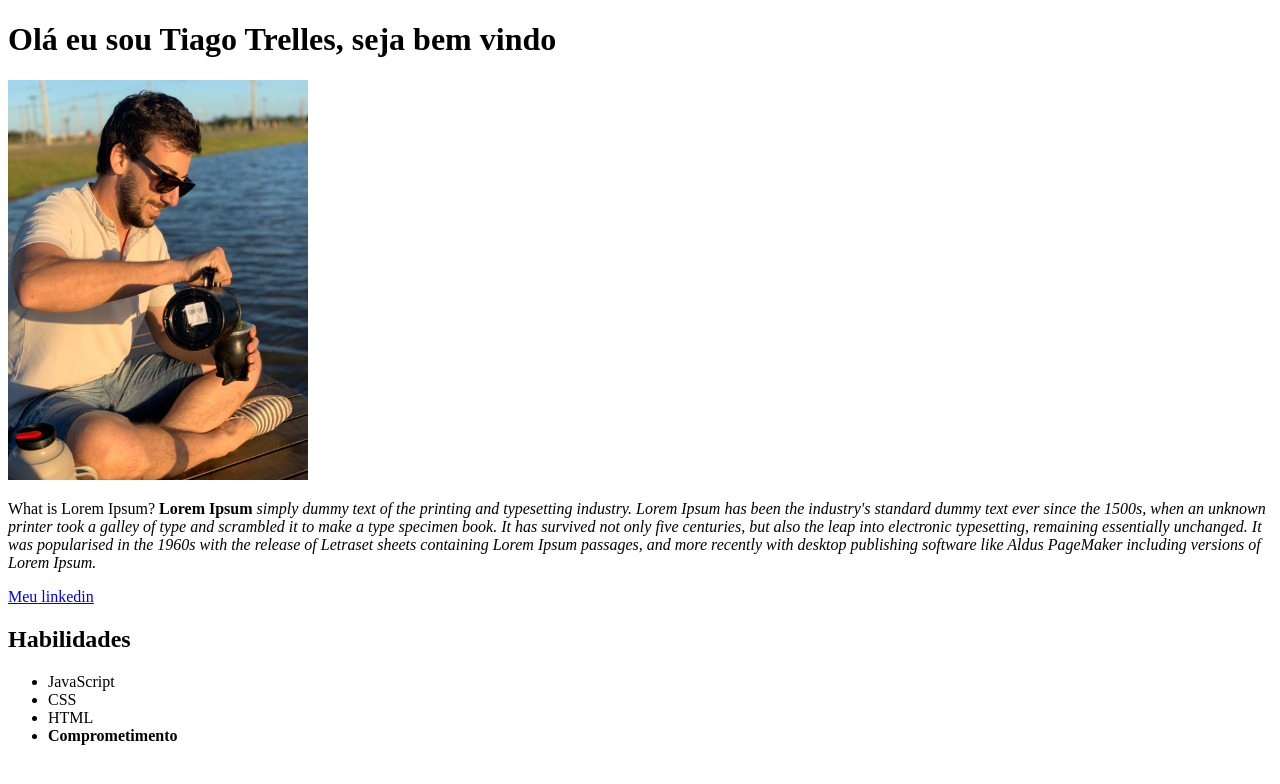
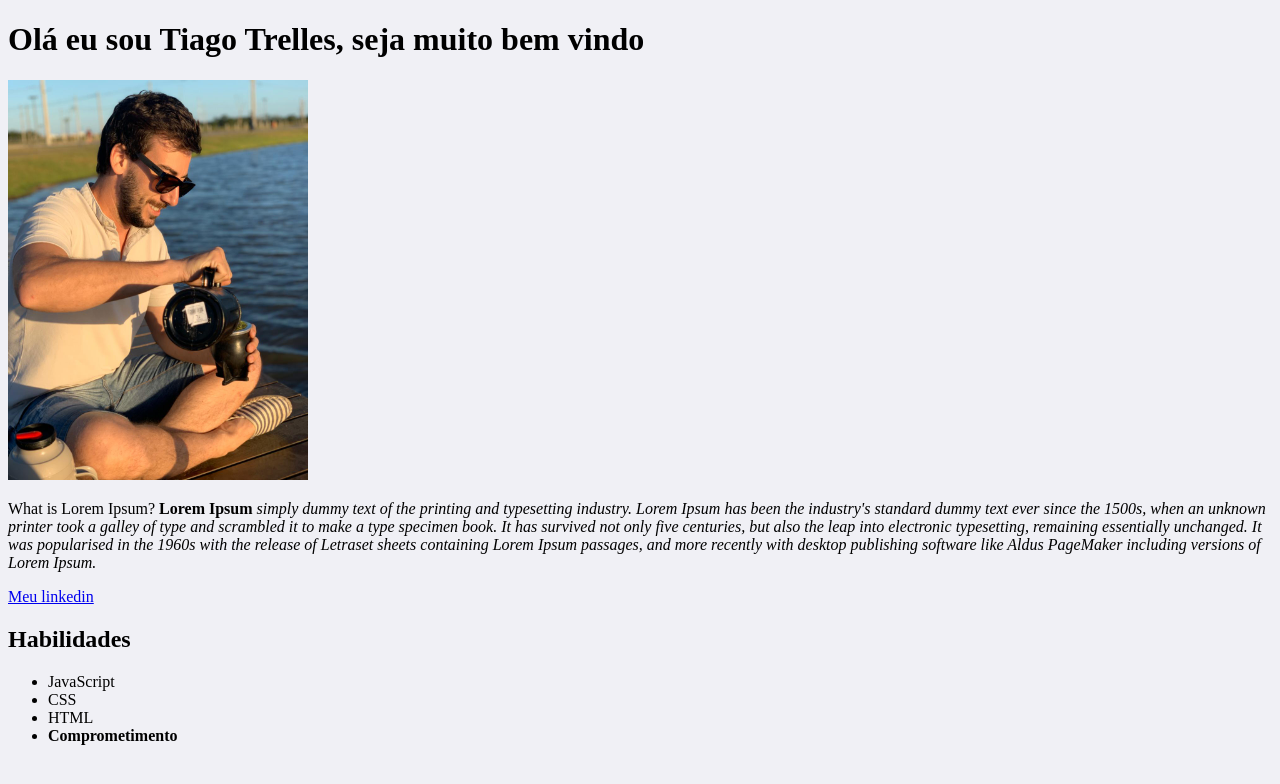
Before and after one commit to TiagoTrelles/TiagoTrelles.github.io, a plain HTML site: page index.html in a window 1280 px wide. Drawn offline with Linux system fonts and the light colour scheme.

Commit message:
changing background

```diff
--- a/Css/Estilo.css
+++ /dev/null
@@ -1,3 +0,0 @@
-body{
-    background: #008b8b;
-}
--- a/index.html
+++ b/index.html
@@ -5,11 +5,16 @@
     <meta http-equiv="X-UA-Compatible" content="IE=edge">
     <meta name="viewport" content="width=device-width, initial-scale=1.0">
     <title>Meu Portifólio</title>
-    <link hel="stylesheet" type="text/css" href="Css/Estilo.css">
+    <link rel="stylesheet" type="text/CSS" href="style.css">
+    <style>
+       /*  body {
+            background-color: rgb(240, 240, 245);
+        } */
+    </style>
 </head>
     <body>
 
-        <h1>Olá eu sou Tiago Trelles, seja bem vindo</h1>
+        <h1>Olá eu sou Tiago Trelles, seja muito bem vindo</h1>
 
         <img src="Imagem/AVIP9457.JPG" alt="" width="300px">
         <p>
--- /dev/null
+++ b/style.css
@@ -0,0 +1,3 @@
+   body {
+            background-color: rgb(240, 240, 245);
+        }
```
Lines whose indentation alone changed are shown as unchanged.
